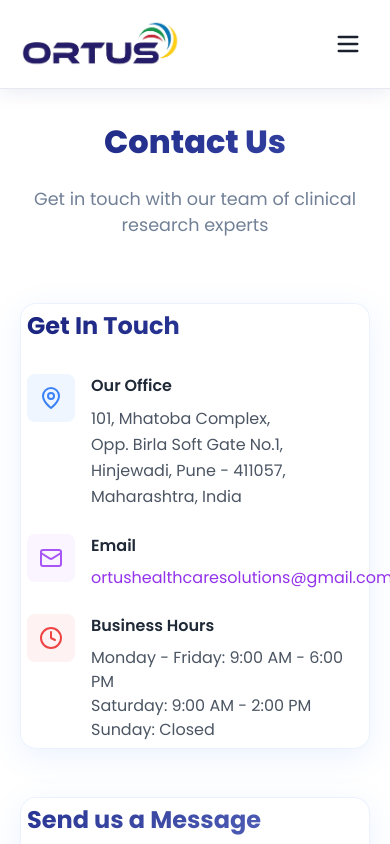
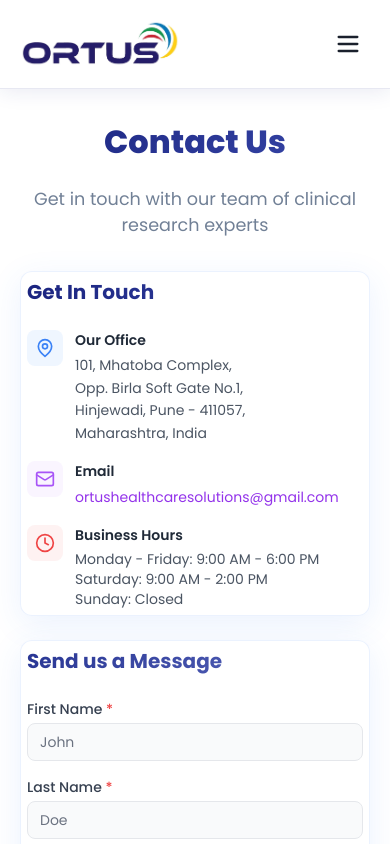
Before and after one commit to Vedant1745/Ortus, a React (Vite) app: page / in a window 390 px wide. Both pictures are taken after a click on the button "Get Started Today". Shown: the top 844 px of the page. Built offline with nearby package versions, Linux system fonts and the light colour scheme.

Commit message:
Enhance layout and typography in Career and Contact pages; adjust spacing and font sizes for improved readability and responsiveness.

```diff
--- a/src/App.css
+++ b/src/App.css
@@ -517,6 +517,9 @@ body {
   .glass-dark, .glass {
     padding: 6px !important;
   }
+  .hero h1 {
+    font-size: 3.5rem;
+  }
 }
 /* Hamburger menu refinement */
 @media (max-width: 1024px) {
--- a/src/pages/Contact.tsx
+++ b/src/pages/Contact.tsx
@@ -39,25 +39,25 @@ const Contact: React.FC = () => {
       {/* Hero Section */}
       <section className="section" style={{background: '#ffffff'}}>
         <div className="container">
-          <div className="text-center mb-16">
+          <div className="text-center mb-8 md:mb-16">
             <h1 className="section-title animate-fadeInUp">Contact Us</h1>
             <p className="section-subtitle animate-fadeInUp">
               Get in touch with our team of clinical research experts
             </p>
           </div>
-          <div className="grid grid-cols-1 lg:grid-cols-2 gap-12">
+          <div className="grid grid-cols-1 lg:grid-cols-2 gap-6 md:gap-12">
             {/* Contact Information */}
             <div className="animate-fadeInLeft">
-              <div className="glass rounded-2xl p-8">
-                <h2 className="text-2xl font-bold mb-8 gradient-text">Get In Touch</h2>
-                <div className="space-y-6">
-                  <div className="flex items-start gap-4">
-                    <div className="bg-blue-50 p-3 rounded-lg">
-                      <MapPin className="w-6 h-6 text-blue-500" />
+              <div className="glass rounded-xl md:rounded-2xl p-6 md:p-8">
+                <h2 className="text-xl md:text-2xl font-bold mb-6 md:mb-8 gradient-text">Get In Touch</h2>
+                <div className="space-y-4 md:space-y-6">
+                  <div className="flex items-start gap-3 md:gap-4">
+                    <div className="bg-blue-50 p-2 md:p-3 rounded-lg flex-shrink-0">
+                      <MapPin className="w-5 h-5 md:w-6 md:h-6 text-blue-500" />
                     </div>
                     <div>
-                      <h3 className="font-semibold text-gray-800 mb-2">Our Office</h3>
-                      <p className="text-gray-600 leading-relaxed">
+                      <h3 className="font-semibold text-gray-800 mb-1 md:mb-2 text-sm md:text-base">Our Office</h3>
+                      <p className="text-gray-600 leading-relaxed text-sm md:text-base">
                         101, Mhatoba Complex,<br />
                         Opp. Birla Soft Gate No.1,<br />
                         Hinjewadi, Pune - 411057,<br />
@@ -65,27 +65,27 @@ const Contact: React.FC = () => {
                       </p>
                     </div>
                   </div>
-                  <div className="flex items-start gap-4">
-                    <div className="bg-purple-50 p-3 rounded-lg">
-                      <Mail className="w-6 h-6 text-purple-500" />
+                  <div className="flex items-start gap-3 md:gap-4">
+                    <div className="bg-purple-50 p-2 md:p-3 rounded-lg flex-shrink-0">
+                      <Mail className="w-5 h-5 md:w-6 md:h-6 text-purple-500" />
                     </div>
                     <div>
-                      <h3 className="font-semibold text-gray-800 mb-2">Email</h3>
+                      <h3 className="font-semibold text-gray-800 mb-1 md:mb-2 text-sm md:text-base">Email</h3>
                       <a
                         href="mailto:ortushealthcaresolutions@gmail.com"
-                        className="text-purple-600 hover:text-purple-700 transition-colors"
+                        className="text-purple-600 hover:text-purple-700 transition-colors text-sm md:text-base break-all"
                       >
                         ortushealthcaresolutions@gmail.com
                       </a>
                     </div>
                   </div>
-                  <div className="flex items-start gap-4">
-                    <div className="bg-red-50 p-3 rounded-lg">
-                      <Clock className="w-6 h-6 text-red-500" />
+                  <div className="flex items-start gap-3 md:gap-4">
+                    <div className="bg-red-50 p-2 md:p-3 rounded-lg flex-shrink-0">
+                      <Clock className="w-5 h-5 md:w-6 md:h-6 text-red-500" />
                     </div>
                     <div>
-                      <h3 className="font-semibold text-gray-800 mb-2">Business Hours</h3>
-                      <p className="text-gray-600">
+                      <h3 className="font-semibold text-gray-800 mb-1 md:mb-2 text-sm md:text-base">Business Hours</h3>
+                      <p className="text-gray-600 text-sm md:text-base">
                         Monday - Friday: 9:00 AM - 6:00 PM<br />
                         Saturday: 9:00 AM - 2:00 PM<br />
                         Sunday: Closed
@@ -97,17 +97,17 @@ const Contact: React.FC = () => {
             </div>
             {/* Contact Form */}
             <div className="animate-fadeInRight">
-              <div className="glass rounded-2xl p-8">
-                <h2 className="text-2xl font-bold mb-8 gradient-text-2">Send us a Message</h2>
+              <div className="glass rounded-xl md:rounded-2xl p-6 md:p-8">
+                <h2 className="text-xl md:text-2xl font-bold mb-6 md:mb-8 gradient-text-2">Send us a Message</h2>
                 {submitted ? (
-                  <div className="text-green-600 font-semibold text-lg text-center py-8">
+                  <div className="text-green-600 font-semibold text-base md:text-lg text-center py-6 md:py-8">
                     Thank you for reaching out! We will get back to you soon.
                   </div>
                 ) : (
-                  <form className="space-y-6" onSubmit={handleSubmit}>
+                  <form className="space-y-4 md:space-y-6" onSubmit={handleSubmit}>
                     <div className="grid grid-cols-1 md:grid-cols-2 gap-4">
                       <div>
-                        <label className="block text-sm font-medium text-gray-700 mb-2">
+                        <label className="block text-sm font-medium text-gray-700 mb-1 md:mb-2">
                           First Name <span className="text-red-500">*</span>
                         </label>
                         <input
@@ -115,12 +115,12 @@ const Contact: React.FC = () => {
                           name="firstName"
                           value={form.firstName}
                           onChange={handleChange}
-                          className="w-full px-4 py-3 bg-gray-50 border border-gray-200 rounded-lg focus:outline-none focus:border-blue-500 text-gray-800 placeholder-gray-500"
+                          className="w-full px-3 md:px-4 py-2 md:py-3 bg-gray-50 border border-gray-200 rounded-lg focus:outline-none focus:border-blue-500 text-gray-800 placeholder-gray-500 text-sm md:text-base"
                           placeholder="John"
                         />
                       </div>
                       <div>
-                        <label className="block text-sm font-medium text-gray-700 mb-2">
+                        <label className="block text-sm font-medium text-gray-700 mb-1 md:mb-2">
                           Last Name <span className="text-red-500">*</span>
                         </label>
                         <input
@@ -128,13 +128,13 @@ const Contact: React.FC = () => {
                           name="lastName"
                           value={form.lastName}
                           onChange={handleChange}
-                          className="w-full px-4 py-3 bg-gray-50 border border-gray-200 rounded-lg focus:outline-none focus:border-blue-500 text-gray-800 placeholder-gray-500"
+                          className="w-full px-3 md:px-4 py-2 md:py-3 bg-gray-50 border border-gray-200 rounded-lg focus:outline-none focus:border-blue-500 text-gray-800 placeholder-gray-500 text-sm md:text-base"
                           placeholder="Doe"
                         />
                       </div>
                     </div>
                     <div>
-                      <label className="block text-sm font-medium text-gray-700 mb-2">
+                      <label className="block text-sm font-medium text-gray-700 mb-1 md:mb-2">
                         Email <span className="text-red-500">*</span>
                       </label>
                       <input
@@ -142,12 +142,12 @@ const Contact: React.FC = () => {
                         name="email"
                         value={form.email}
                         onChange={handleChange}
-                        className="w-full px-4 py-3 bg-gray-50 border border-gray-200 rounded-lg focus:outline-none focus:border-blue-500 text-gray-800 placeholder-gray-500"
+                        className="w-full px-3 md:px-4 py-2 md:py-3 bg-gray-50 border border-gray-200 rounded-lg focus:outline-none focus:border-blue-500 text-gray-800 placeholder-gray-500 text-sm md:text-base"
                         placeholder="john.doe@example.com"
                       />
                     </div>
                     <div>
-                      <label className="block text-sm font-medium text-gray-700 mb-2">
+                      <label className="block text-sm font-medium text-gray-700 mb-1 md:mb-2">
                         Phone Number
                       </label>
                       <input
@@ -155,19 +155,19 @@ const Contact: React.FC = () => {
                         name="phone"
                         value={form.phone}
                         onChange={handleChange}
-                        className="w-full px-4 py-3 bg-gray-50 border border-gray-200 rounded-lg focus:outline-none focus:border-blue-500 text-gray-800 placeholder-gray-500"
+                        className="w-full px-3 md:px-4 py-2 md:py-3 bg-gray-50 border border-gray-200 rounded-lg focus:outline-none focus:border-blue-500 text-gray-800 placeholder-gray-500 text-sm md:text-base"
                         placeholder="+91 98765 43210"
                       />
                     </div>
                     <div>
-                      <label className="block text-sm font-medium text-gray-700 mb-2">
+                      <label className="block text-sm font-medium text-gray-700 mb-1 md:mb-2">
                         Service Interest
                       </label>
                       <select
                         name="service"
                         value={form.service}
                         onChange={handleChange}
-                        className="w-full px-4 py-3 bg-gray-50 border border-gray-200 rounded-lg focus:outline-none focus:border-blue-500 text-gray-800"
+                        className="w-full px-3 md:px-4 py-2 md:py-3 bg-gray-50 border border-gray-200 rounded-lg focus:outline-none focus:border-blue-500 text-gray-800 text-sm md:text-base"
                       >
                         <option value="">Select a service</option>
                         <option value="cro-development">CRO Development</option>
@@ -180,7 +180,7 @@ const Contact: React.FC = () => {
                       </select>
                     </div>
                     <div>
-                      <label className="block text-sm font-medium text-gray-700 mb-2">
+                      <label className="block text-sm font-medium text-gray-700 mb-1 md:mb-2">
                         Message <span className="text-red-500">*</span>
                       </label>
                       <textarea
@@ -188,7 +188,7 @@ const Contact: React.FC = () => {
                         rows={4}
                         value={form.message}
                         onChange={handleChange}
-                        className="w-full px-4 py-3 bg-gray-50 border border-gray-200 rounded-lg focus:outline-none focus:border-blue-500 text-gray-800 placeholder-gray-500 resize-none"
+                        className="w-full px-3 md:px-4 py-2 md:py-3 bg-gray-50 border border-gray-200 rounded-lg focus:outline-none focus:border-blue-500 text-gray-800 placeholder-gray-500 resize-none text-sm md:text-base"
                         placeholder="Tell us about your project requirements..."
                       ></textarea>
                     </div>
@@ -206,12 +206,12 @@ const Contact: React.FC = () => {
       {/* CTA Section */}
       <section className="section" style={{background: '#ffffff'}}>
         <div className="container">
-          <div className="glass-dark rounded-3xl p-12 text-center">
-            <h2 className="text-3xl font-bold mb-6 gradient-text-2">Quick Contact Options</h2>
-            <p className="text-xl text-gray-600 mb-8 max-w-2xl mx-auto">
+          <div className="glass-dark rounded-2xl md:rounded-3xl p-6 md:p-12 text-center">
+            <h2 className="text-2xl md:text-3xl font-bold mb-4 md:mb-6 gradient-text-2">Quick Contact Options</h2>
+            <p className="text-base md:text-xl text-gray-600 mb-6 md:mb-8 max-w-2xl mx-auto">
               Choose the most convenient way to reach out to our team
             </p>
-            <div className="flex flex-col sm:flex-row gap-4 justify-center">
+            <div className="flex flex-col sm:flex-row gap-3 md:gap-4 justify-center">
               <a href="mailto:ortushealthcaresolutions@gmail.com" className="btn-secondary">
                 General Inquiries
               </a>
@@ -228,15 +228,15 @@ const Contact: React.FC = () => {
       {/* Location Section */}
       <section className="section" style={{background: '#ffffff'}}>
         <div className="container">
-          <div className="glass-dark rounded-3xl p-12 text-center">
-            <MapPin className="w-16 h-16 text-blue-500 mx-auto mb-6" />
-            <h2 className="text-3xl font-bold mb-6 gradient-text-2">Visit Our Office</h2>
-            <p className="text-lg text-gray-600 mb-6">
+          <div className="glass-dark rounded-2xl md:rounded-3xl p-6 md:p-12 text-center">
+            <MapPin className="w-12 h-12 md:w-16 md:h-16 text-blue-500 mx-auto mb-4 md:mb-6" />
+            <h2 className="text-2xl md:text-3xl font-bold mb-4 md:mb-6 gradient-text-2">Visit Our Office</h2>
+            <p className="text-base md:text-lg text-gray-600 mb-4 md:mb-6">
               Located in the heart of Pune's IT hub, Hinjewadi
             </p>
-            <div className="bg-blue-50 border border-blue-200 rounded-2xl p-8">
-              <h3 className="text-xl font-bold mb-4 text-blue-600">Ortus Healthcare Solutions</h3>
-              <p className="text-gray-600">
+            <div className="bg-blue-50 border border-blue-200 rounded-xl md:rounded-2xl p-6 md:p-8">
+              <h3 className="text-lg md:text-xl font-bold mb-3 md:mb-4 text-blue-600">Ortus Healthcare Solutions</h3>
+              <p className="text-gray-600 text-sm md:text-base">
                 101, Mhatoba Complex, Opp. Birla Soft Gate No.1<br />
                 Hinjewadi, Pune - 411057, Maharashtra, India
               </p>
```
Also changed, not shown: src/pages/Career.tsx (+16 -16 lines).
